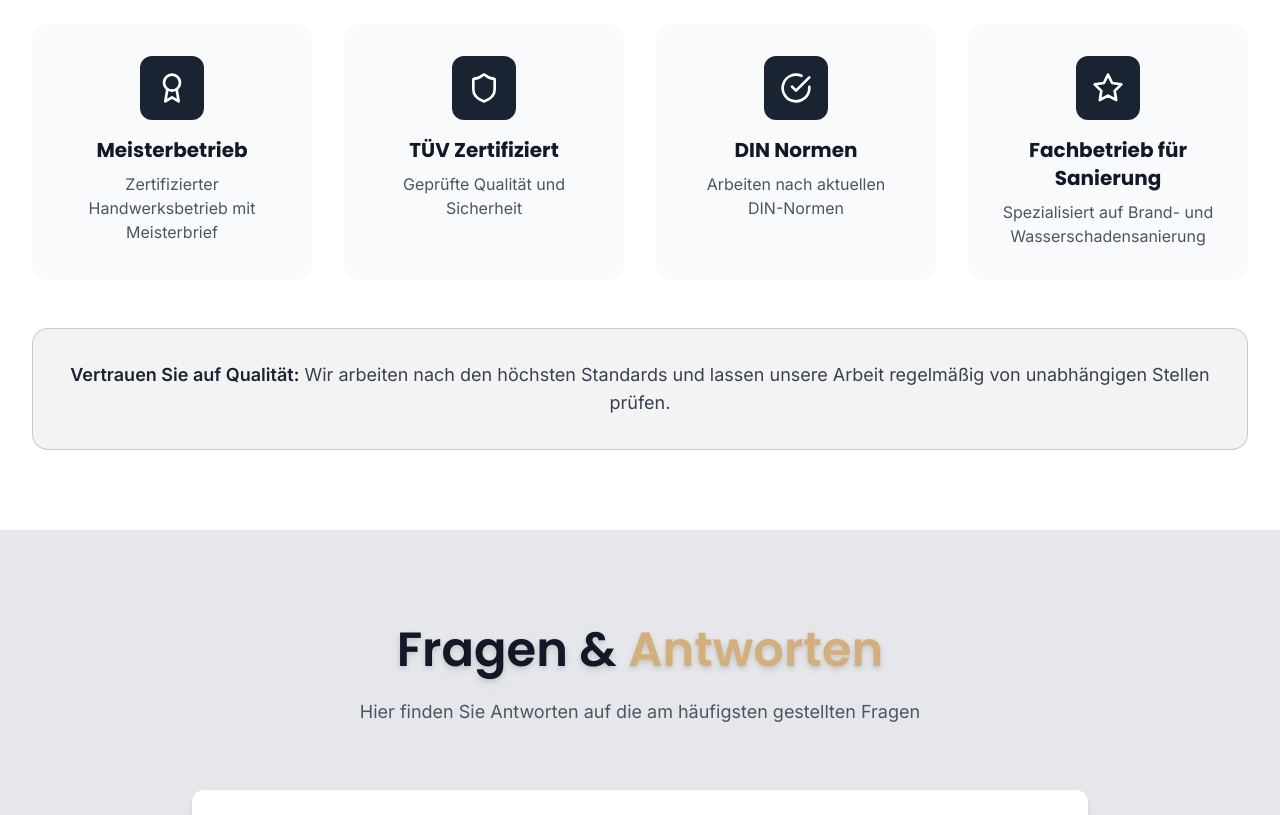
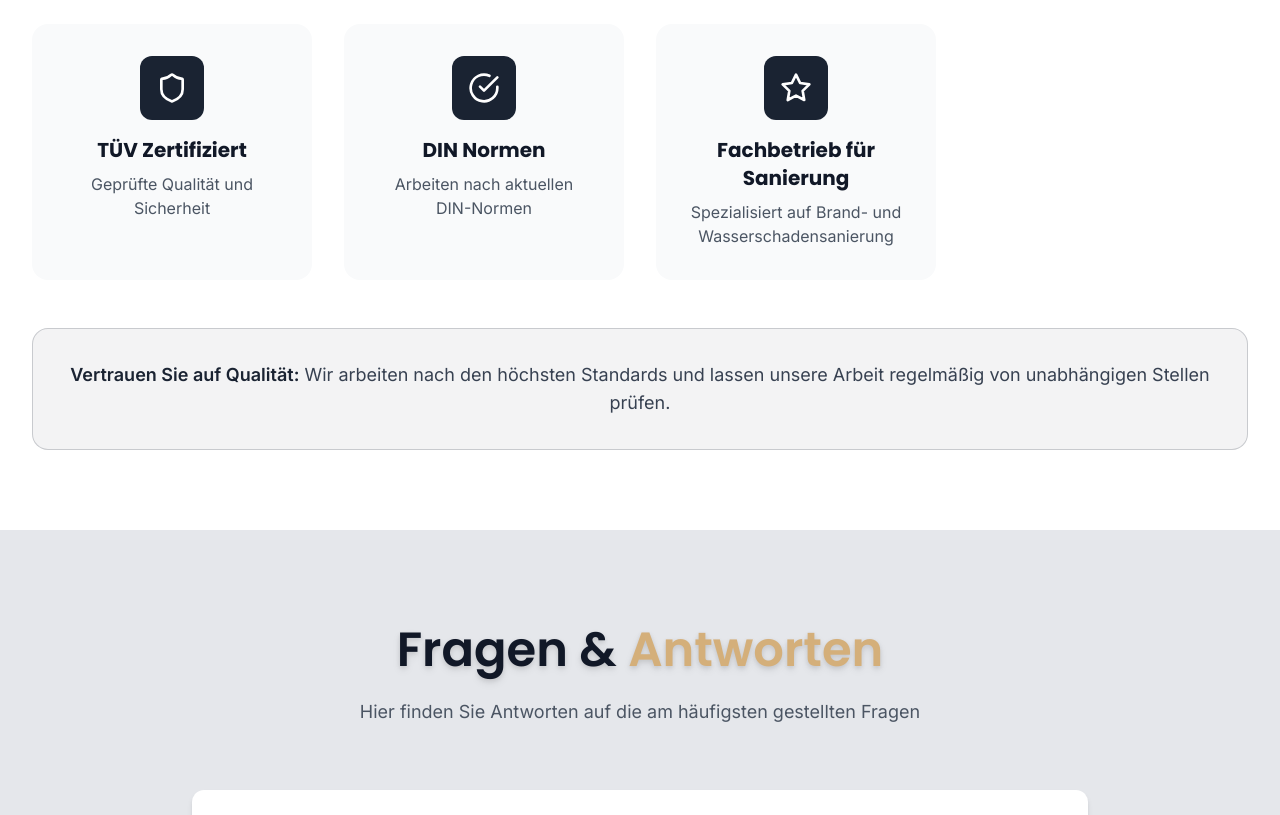
Before and after one commit to dr0394/nordicbausanierung, a React (Vite) app: page / in a window 1280 px wide. Shown: the part 9620-10435 px from the top of the page. Built offline with nearby package versions, Linux system fonts and the light colour scheme; no server answers.

Commit message:
Updated Certificates.tsx

```diff
--- a/src/components/Certificates.tsx
+++ b/src/components/Certificates.tsx
@@ -1,12 +1,7 @@
-import { Award, Shield, CheckCircle, Star } from 'lucide-react';
+import { Shield, CheckCircle, Star } from 'lucide-react';
 
 const Certificates = () => {
   const certificates = [
-    {
-      icon: Award,
-      title: "Meisterbetrieb",
-      description: "Zertifizierter Handwerksbetrieb mit Meisterbrief"
-    },
     {
       icon: Shield,
       title: "TÜV Zertifiziert",
```
